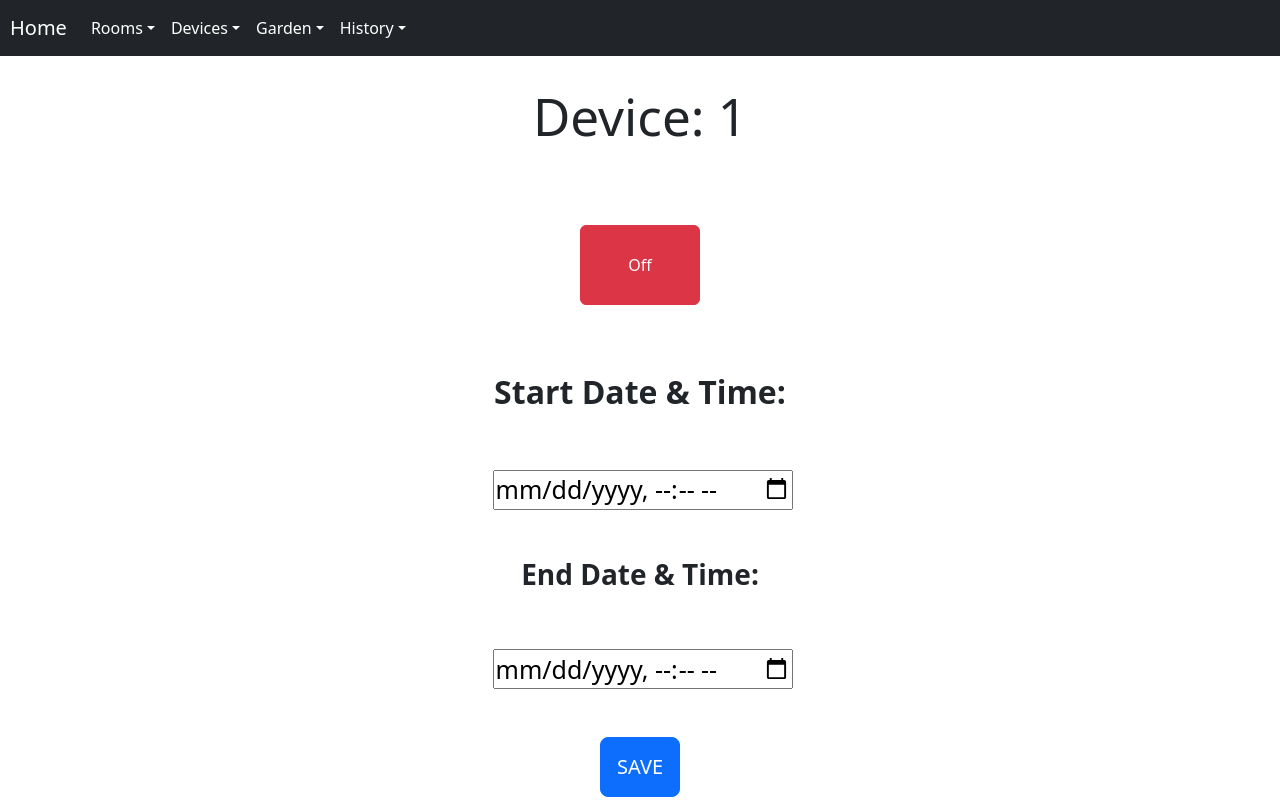
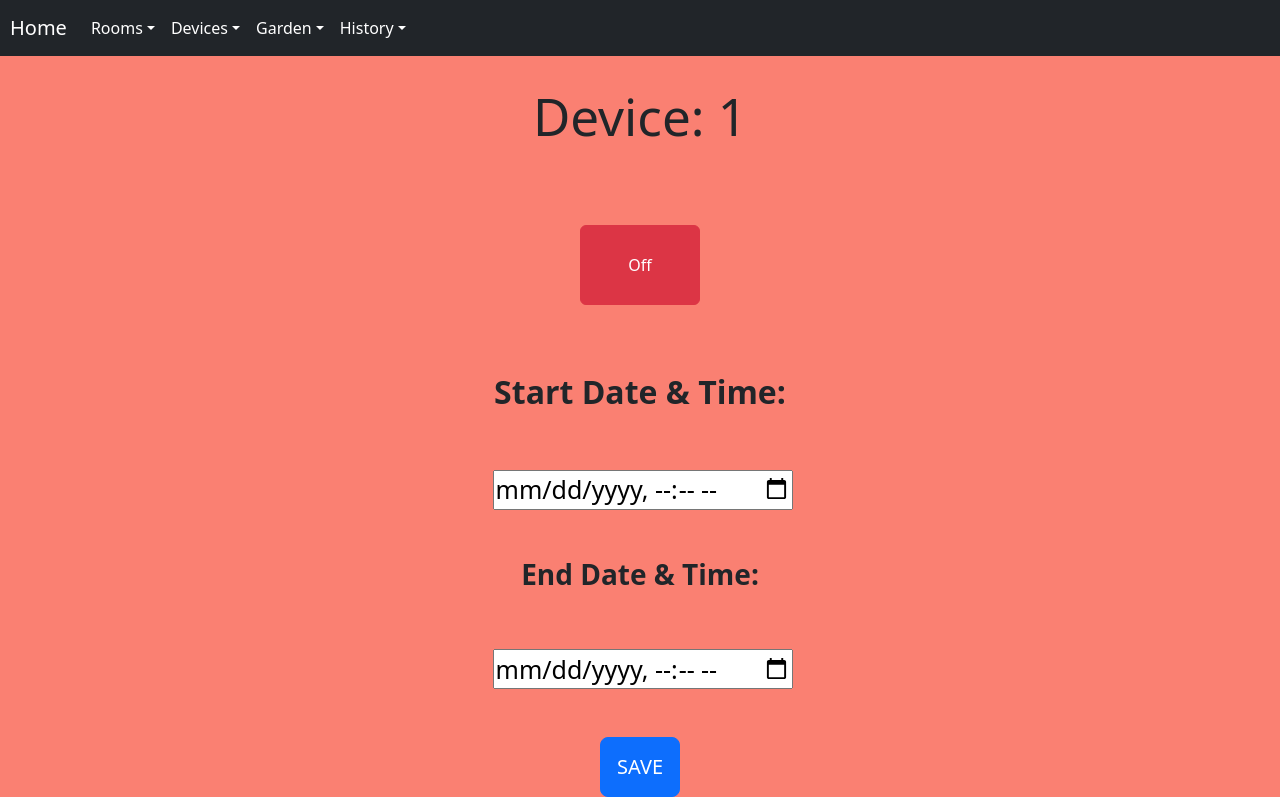
Before and after one commit to Wiqbal2/Smart-Hub-System, a React (Create React App) app: page /Device/1 in a window 1280 px wide. Built offline with nearby package versions, Linux system fonts and the light colour scheme.

Commit message:
waleed:devices

```diff
--- a/src/components/Device.jsx
+++ b/src/components/Device.jsx
@@ -122,7 +122,7 @@ function Device({ onSaveDates }) {
 
   // Render default device component
   return (
-    <div>
+    <div className=' device-pageMultiple'>
       {/* Device Status */}
       <div className='device-status'>
         <h1 className='device-name'>Device: {deviceName}</h1>
```
